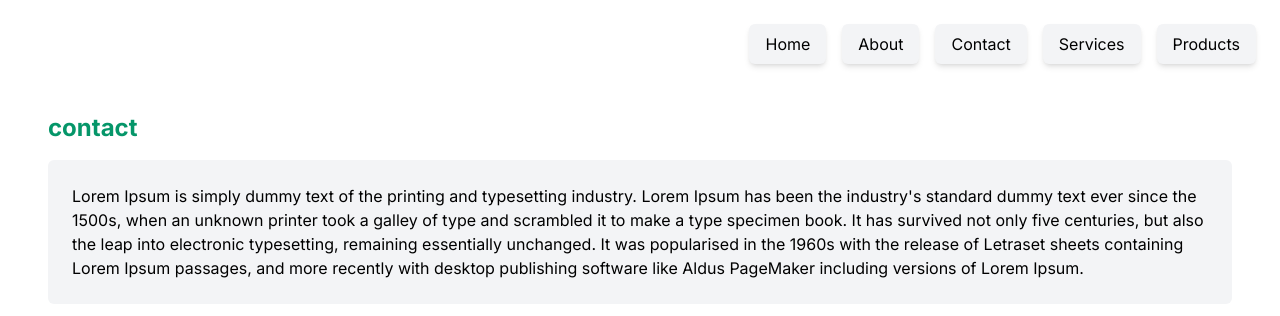
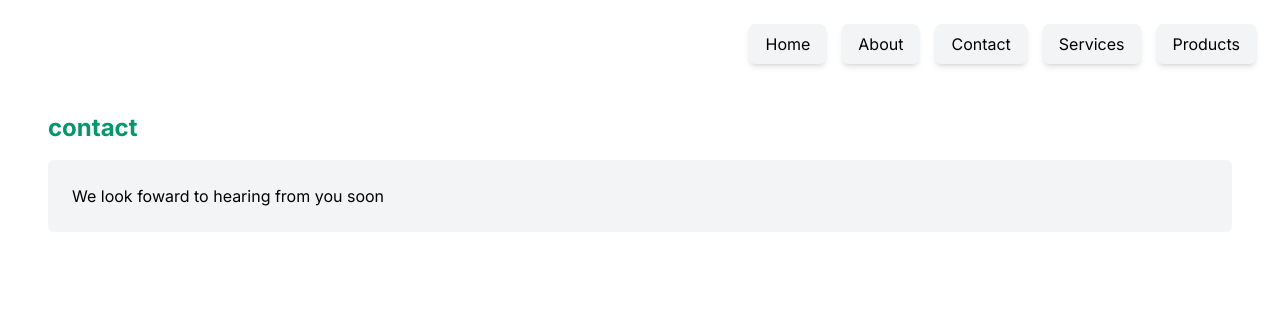
Before and after one commit to Fuentes-Miguel/csci31final, a Next.js app: page /contact in a window 1280 px wide. Shown: the top 316 px of the page. Built offline with nearby package versions, Linux system fonts and the light colour scheme.

Commit message:
Update content on contact page

```diff
--- a/src/app/contact/page.js
+++ b/src/app/contact/page.js
@@ -8,7 +8,7 @@ export default function Contact() {
       <Navbar />
       <div className="m-12">
         <PageTitle title="contact" />
-        <PageContent />
+        <PageContent content="We look foward to hearing from you soon" />
       </div>
     </div>
   );
```
